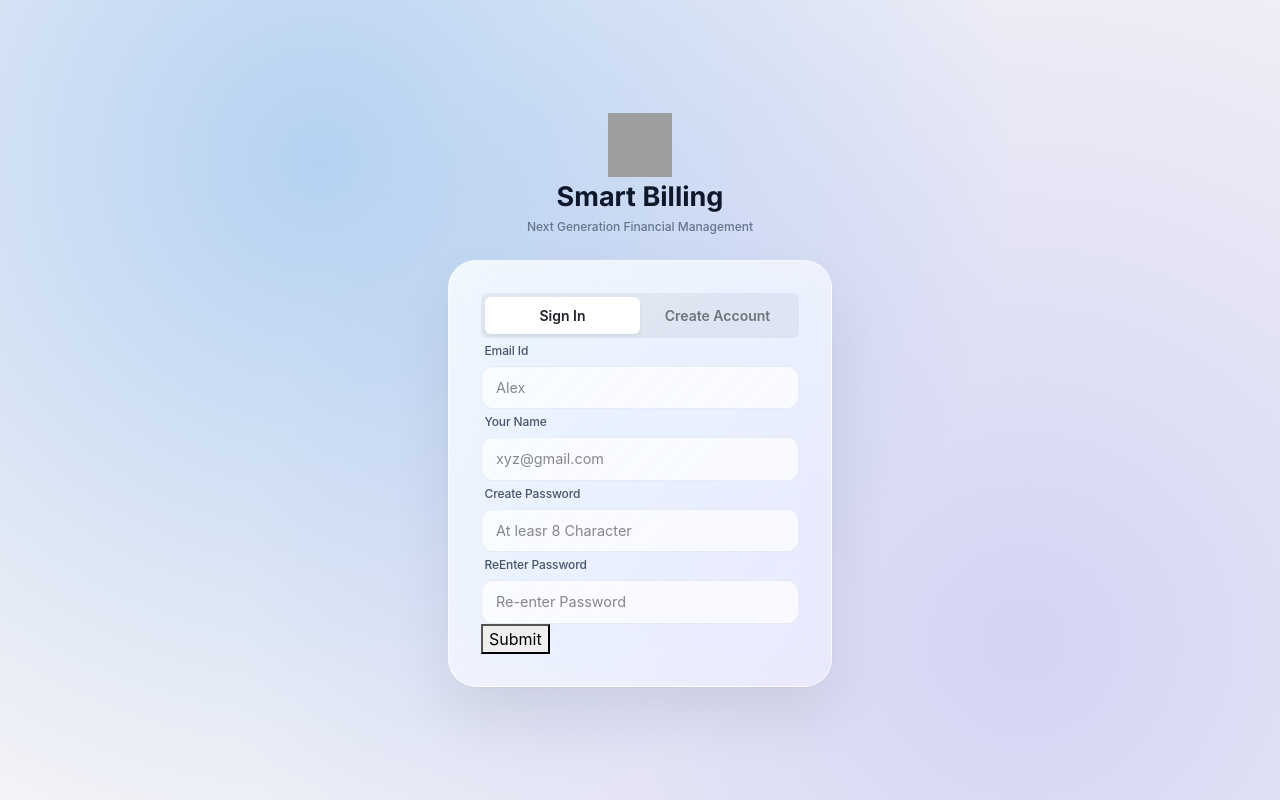
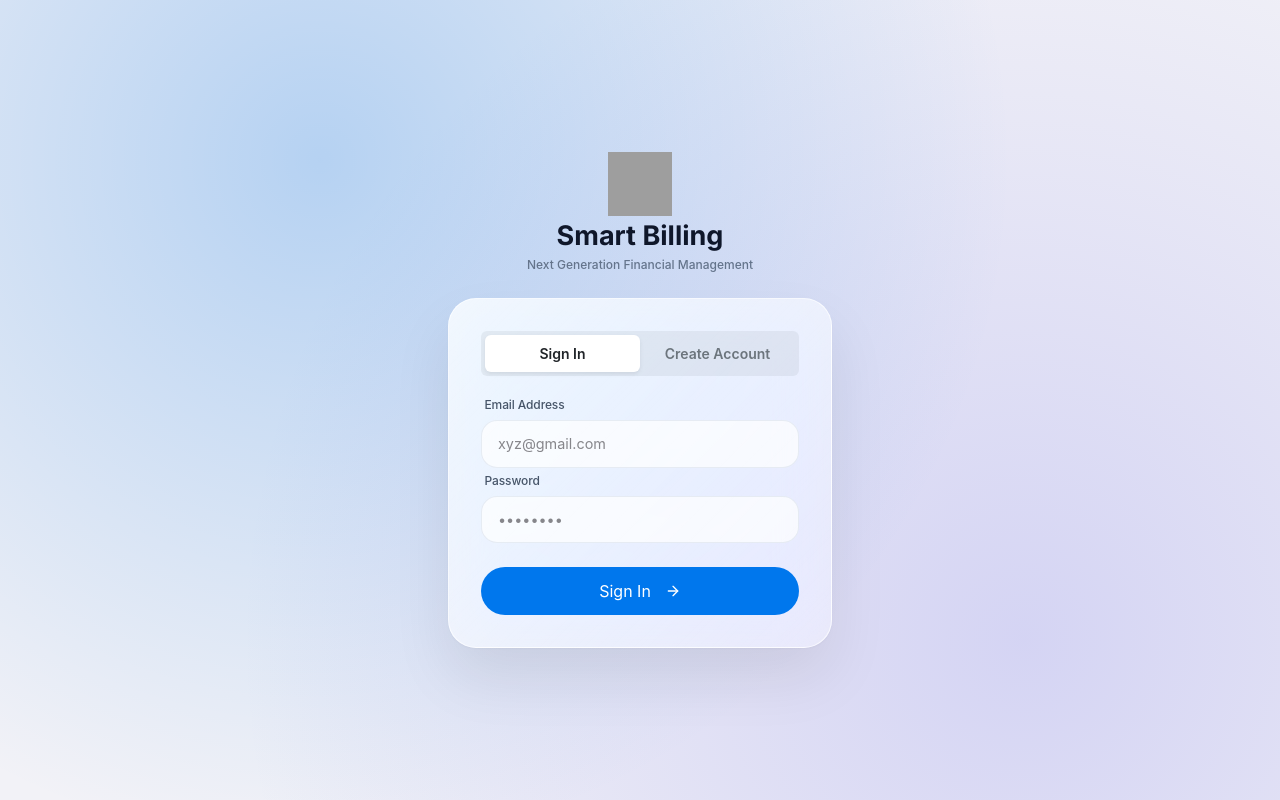
Before and after one commit to Awin2707/Billing, a React (Vite) app: page /register in a window 1280 px wide. Built offline with nearby package versions, Linux system fonts and the light colour scheme; grey boxes are pictures that could not be loaded.

Commit message:
register design update

```diff
--- a/src/Input/InputConfig.ts
+++ b/src/Input/InputConfig.ts
@@ -12,9 +12,14 @@ interface RegisterField {
 }
 
 
-export const Register_data:RegisterField[] =[
+export const Register_data:RegisterField[] = [
     {name: 'email', type : 'email', Placeholder : 'Alex', icon: config.img + 'email.svg', show_pass: false, label: 'Email Id',value : '', err: ''},
     {name: 'name', type : 'text', Placeholder : 'xyz@gmail.com', icon: config.img + 'name.svg', show_pass: false, label: 'Your Name', value : '', err: ''},
     {name: 'password', type : 'password', Placeholder : 'At leasr 8 Character', icon: config.img + 'pass.svg', show_pass: true, label: 'Create Password', value : '',  err: ''},
     {name: 'cpassword', type : 'password', Placeholder : 'Re-enter Password', icon: config.img + 'pass.svg', show_pass: true, label: 'ReEnter Password', value : '', err: ''}
 ]
+
+export const Login_data:RegisterField[] =  [
+    {name: 'email', type : 'email', Placeholder : 'xyz@gmail.com', icon: config.img + 'email.svg', show_pass: false, label: 'Email Address',value : '', err: ''},
+    {name: 'password', type : 'password', Placeholder : '••••••••', icon: config.img + 'pass.svg', show_pass: true, label: 'Password', value : '',  err: ''},
+]
--- a/src/Page/Register/Register.tsx
+++ b/src/Page/Register/Register.tsx
@@ -2,7 +2,8 @@ import reg from '../../Style/Register.module.css';
 import config from '../../Config/Config.json';
 import { InputModal } from '../../Input/InputModal';
 import { useState } from 'react';
-import { Register_data } from '../../Input/InputConfig';
+import { Login_data, Register_data } from '../../Input/InputConfig';
+import {UserPlus, ArrowRight} from 'lucide-react'
 
 
 interface userData {
@@ -51,14 +52,25 @@ const Register = () => {
                             Create Account
                         </div>
                     </div>
-                    {
+                    <div className='mt-3'></div>
+                    { activeTab === false ?
                         Register_data.map((val, id) => {
                             return (
                                 <InputModal key={id} type={val.type} placeHolder={val.Placeholder} err={val.err} value={val.value} name={val.name} onChange={onChange} label={val.label} />
                             )
                         })
+
+                    :
+                        Login_data.map((val, id) => {
+                            return (
+                                <InputModal key={id} type={val.type} placeHolder={val.Placeholder} err={val.err} value={val.value} name={val.name} onChange={onChange} label={val.label} />
+                            )
+                        })
                     }
-                    <button>Submit</button>
+                    <div className={reg.btn}>
+                        {activeTab === false ? 'Create Account ' : 'Sign In'}
+                        {activeTab === false ? <UserPlus size={16}/> : <ArrowRight size={16}/> }
+                    </div>
                 </div>
 
             </form>
--- a/src/Style/Register.module.css
+++ b/src/Style/Register.module.css
@@ -189,9 +189,9 @@ background-color: #f2f2f7;
 }
 .div_input {
   width: 100%;
-  padding: 10px 14px;
+  padding: 12px 16px;
   border: 1px solid rgba(226, 232, 240, 0.8);
-  border-radius: 12px;
+  border-radius: 1rem;
   background-color: rgba(255, 255, 255, 0.7);
   font-size: 0.9rem;
   color: #1d1d1f;
@@ -248,3 +248,16 @@ background-color: #f2f2f7;
   z-index: 10;
   padding: 2rem;
 }
+.btn{
+  width: 100%;
+  padding: 12px;
+  display: flex;
+  align-items: center;
+  justify-content: center;
+  gap: 14px;
+  background-color: rgb(0, 119, 237);
+  cursor: pointer;
+  color: #fff;
+  border-radius: 24px;
+  margin-top: 24px;
+}
```
